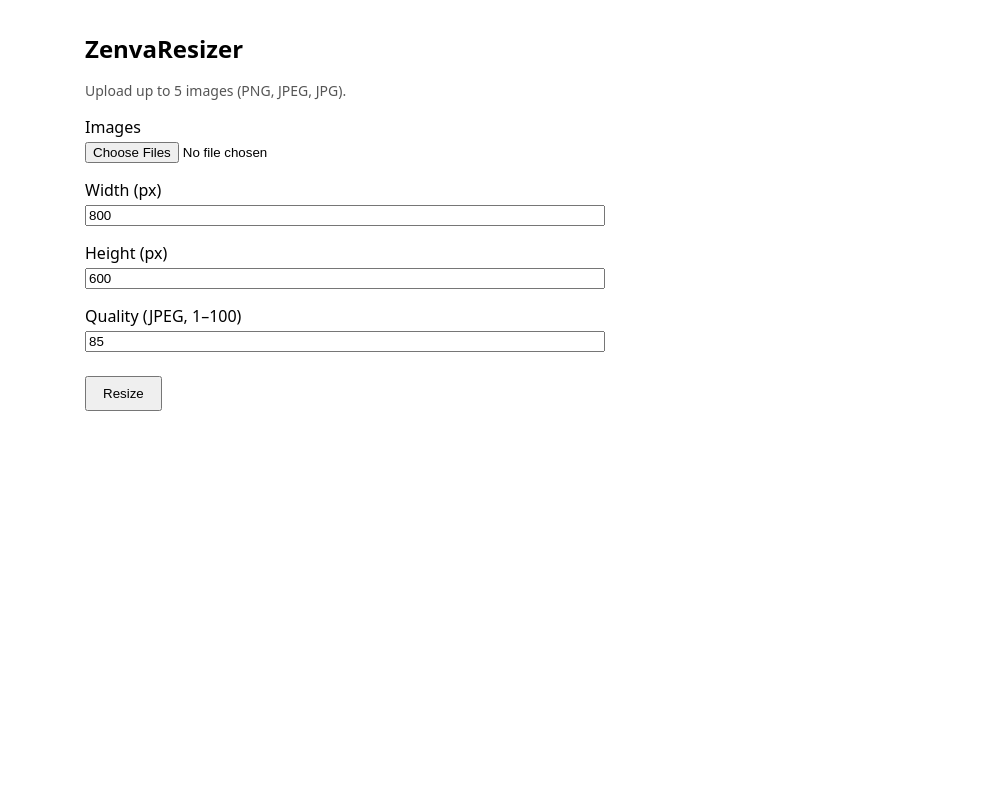
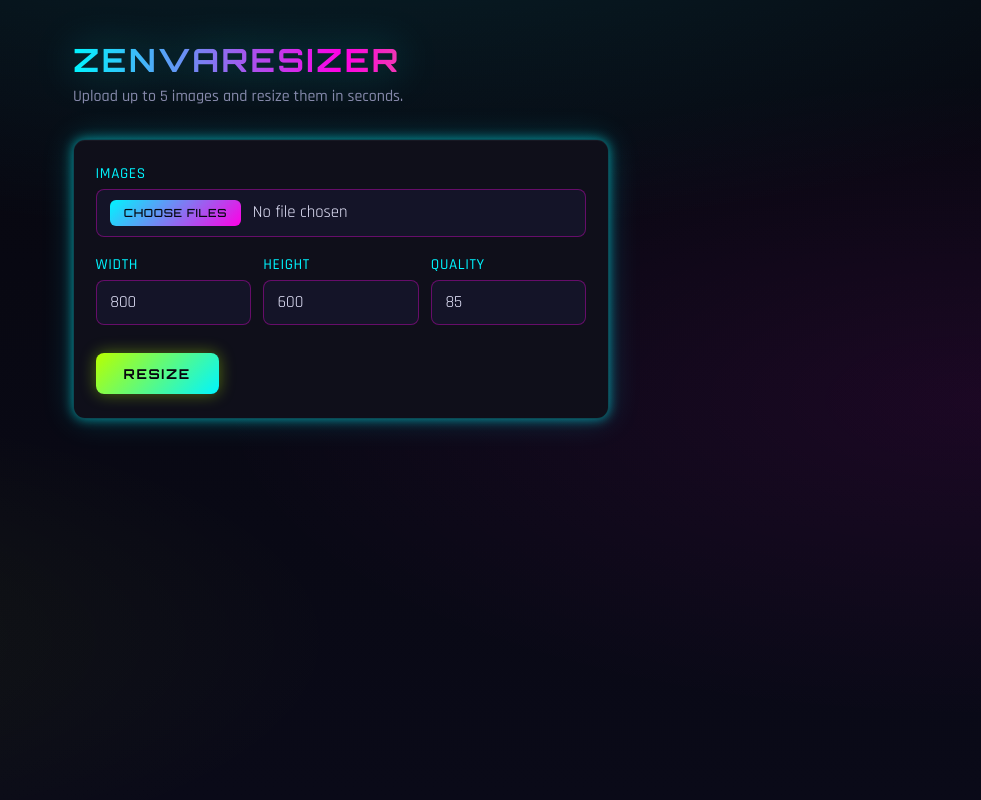
Before and after one commit to JLaborda/cursor-practice, a Flask app: page / in a window 1280 px wide. Shown: the whole page, without its empty margins (299-1280 px from the left). Run offline with Flask 3, Linux system fonts and the light colour scheme.

Commit message:
Restyle ZenvaResizer with a neon-themed shared layout.
Introduce a Jinja base template with dark gradients, glowing panels,
and refactored upload and results pages that extend it.

Co-authored-by: Cursor <cursoragent@cursor.com>

```diff
--- /dev/null
+++ b/templates/base.html
@@ -0,0 +1,243 @@
+<!DOCTYPE html>
+<html lang="en">
+<head>
+  <meta charset="UTF-8">
+  <meta name="viewport" content="width=device-width, initial-scale=1.0">
+  <title>{% block title %}ZenvaResizer{% endblock %}</title>
+  <link rel="preconnect" href="https://fonts.googleapis.com">
+  <link rel="preconnect" href="https://fonts.gstatic.com" crossorigin>
+  <link href="https://fonts.googleapis.com/css2?family=Orbitron:wght@500;700&family=Rajdhani:wght@400;500;600&display=swap" rel="stylesheet">
+  <style>
+    :root {
+      --bg: #07070f;
+      --surface: #0f0f1a;
+      --surface-2: #141428;
+      --neon-cyan: #00f5ff;
+      --neon-magenta: #ff00e5;
+      --neon-lime: #b8ff00;
+      --text: #e8e8ff;
+      --muted: #8888aa;
+      --error: #ff4466;
+      --glow-cyan: 0 0 12px rgba(0, 245, 255, 0.55), 0 0 32px rgba(0, 245, 255, 0.2);
+      --glow-magenta: 0 0 12px rgba(255, 0, 229, 0.5), 0 0 28px rgba(255, 0, 229, 0.18);
+    }
+
+    * { box-sizing: border-box; }
+
+    body {
+      margin: 0;
+      min-height: 100vh;
+      font-family: "Rajdhani", system-ui, sans-serif;
+      font-size: 1.125rem;
+      font-weight: 500;
+      color: var(--text);
+      background: var(--bg);
+      background-image:
+        radial-gradient(ellipse 80% 50% at 50% -20%, rgba(0, 245, 255, 0.12), transparent),
+        radial-gradient(ellipse 60% 40% at 100% 50%, rgba(255, 0, 229, 0.08), transparent),
+        radial-gradient(ellipse 50% 30% at 0% 80%, rgba(184, 255, 0, 0.06), transparent),
+        linear-gradient(180deg, var(--bg) 0%, #0a0a18 100%);
+    }
+
+    .wrap {
+      max-width: {% block max_width %}36rem{% endblock %};
+      margin: 0 auto;
+      padding: 2.5rem 1.25rem 3rem;
+    }
+
+    .brand {
+      font-family: "Orbitron", sans-serif;
+      font-weight: 700;
+      font-size: clamp(1.5rem, 4vw, 2rem);
+      letter-spacing: 0.08em;
+      text-transform: uppercase;
+      margin: 0 0 0.35rem;
+      background: linear-gradient(90deg, var(--neon-cyan), var(--neon-magenta), var(--neon-lime));
+      -webkit-background-clip: text;
+      -webkit-text-fill-color: transparent;
+      background-clip: text;
+      filter: drop-shadow(0 0 20px rgba(0, 245, 255, 0.35));
+    }
+
+    .tagline {
+      color: var(--muted);
+      margin: 0 0 2rem;
+      font-size: 1rem;
+    }
+
+    .panel {
+      background: var(--surface);
+      border: 1px solid rgba(0, 245, 255, 0.25);
+      border-radius: 12px;
+      padding: 1.5rem 1.35rem;
+      box-shadow: var(--glow-cyan), inset 0 1px 0 rgba(255, 255, 255, 0.04);
+    }
+
+    label {
+      display: block;
+      margin-top: 1.1rem;
+      color: var(--neon-cyan);
+      font-size: 0.95rem;
+      letter-spacing: 0.04em;
+      text-transform: uppercase;
+    }
+
+    label:first-of-type { margin-top: 0; }
+
+    input[type="number"],
+    input[type="file"] {
+      display: block;
+      width: 100%;
+      margin-top: 0.4rem;
+      padding: 0.65rem 0.85rem;
+      font-family: inherit;
+      font-size: 1.05rem;
+      color: var(--text);
+      background: var(--surface-2);
+      border: 1px solid rgba(255, 0, 229, 0.35);
+      border-radius: 8px;
+      transition: border-color 0.2s, box-shadow 0.2s;
+    }
+
+    input[type="number"]:focus,
+    input[type="file"]:focus {
+      outline: none;
+      border-color: var(--neon-cyan);
+      box-shadow: 0 0 0 2px rgba(0, 245, 255, 0.25), var(--glow-cyan);
+    }
+
+    input[type="file"]::file-selector-button {
+      margin-right: 0.75rem;
+      padding: 0.35rem 0.85rem;
+      font-family: "Orbitron", sans-serif;
+      font-size: 0.7rem;
+      letter-spacing: 0.06em;
+      text-transform: uppercase;
+      color: var(--bg);
+      background: linear-gradient(135deg, var(--neon-cyan), var(--neon-magenta));
+      border: none;
+      border-radius: 6px;
+      cursor: pointer;
+    }
+
+    .dims {
+      display: grid;
+      grid-template-columns: 1fr 1fr 1fr;
+      gap: 0.75rem;
+    }
+
+    .dims label { margin-top: 1.1rem; }
+
+    button[type="submit"] {
+      display: inline-block;
+      margin-top: 1.75rem;
+      padding: 0.75rem 1.75rem;
+      font-family: "Orbitron", sans-serif;
+      font-size: 0.85rem;
+      font-weight: 700;
+      letter-spacing: 0.12em;
+      text-transform: uppercase;
+      color: var(--bg);
+      background: linear-gradient(135deg, var(--neon-lime), var(--neon-cyan));
+      border: none;
+      border-radius: 8px;
+      cursor: pointer;
+      box-shadow: 0 0 16px rgba(184, 255, 0, 0.4);
+      transition: transform 0.15s, box-shadow 0.2s;
+    }
+
+    button[type="submit"]:hover {
+      transform: translateY(-2px);
+      box-shadow: 0 0 24px rgba(184, 255, 0, 0.55), 0 0 40px rgba(0, 245, 255, 0.25);
+    }
+
+    .error {
+      margin: 0 0 1.25rem;
+      padding: 0.75rem 1rem;
+      color: #fff;
+      background: rgba(255, 68, 102, 0.15);
+      border: 1px solid var(--error);
+      border-radius: 8px;
+      box-shadow: 0 0 14px rgba(255, 68, 102, 0.35);
+    }
+
+    .meta {
+      color: var(--muted);
+      margin: 0 0 1.5rem;
+      padding: 0.65rem 1rem;
+      background: rgba(0, 245, 255, 0.06);
+      border-left: 3px solid var(--neon-magenta);
+      border-radius: 0 8px 8px 0;
+    }
+
+    .card {
+      background: var(--surface);
+      border: 1px solid rgba(255, 0, 229, 0.3);
+      border-radius: 12px;
+      padding: 1.25rem;
+      margin-bottom: 1.5rem;
+      box-shadow: var(--glow-magenta);
+    }
+
+    .card h2 {
+      font-family: "Orbitron", sans-serif;
+      font-size: 0.8rem;
+      font-weight: 500;
+      letter-spacing: 0.06em;
+      margin: 0 0 1rem;
+      color: var(--neon-lime);
+      word-break: break-all;
+    }
+
+    .card .preview {
+      border-radius: 8px;
+      overflow: hidden;
+      border: 1px solid rgba(0, 245, 255, 0.35);
+      box-shadow: var(--glow-cyan);
+      margin-bottom: 1rem;
+    }
+
+    .card img {
+      display: block;
+      width: 100%;
+      height: auto;
+    }
+
+    a.download {
+      color: var(--neon-cyan);
+      text-decoration: none;
+      font-weight: 600;
+    }
+
+    a.download:hover {
+      color: var(--neon-lime);
+      text-shadow: 0 0 12px rgba(184, 255, 0, 0.6);
+    }
+
+    .back { margin-top: 2rem; }
+
+    .back a {
+      color: var(--neon-magenta);
+      text-decoration: none;
+      font-weight: 600;
+    }
+
+    .back a:hover {
+      color: var(--neon-cyan);
+      text-shadow: var(--glow-cyan);
+    }
+
+    @media (max-width: 520px) {
+      .dims { grid-template-columns: 1fr; }
+    }
+
+    {% block extra_styles %}{% endblock %}
+  </style>
+</head>
+<body>
+  <div class="wrap">
+    {% block page_header %}{% endblock %}
+    {% block content %}{% endblock %}
+  </div>
+</body>
+</html>
--- a/templates/index.html
+++ b/templates/index.html
@@ -1,45 +1,36 @@
-<!DOCTYPE html>
-<html lang="en">
-<head>
-  <meta charset="UTF-8">
-  <meta name="viewport" content="width=device-width, initial-scale=1.0">
-  <title>ZenvaResizer</title>
-  <style>
-    body { font-family: system-ui, sans-serif; max-width: 32rem; margin: 2rem auto; padding: 0 1rem; }
-    h1 { font-size: 1.5rem; }
-    label { display: block; margin-top: 1rem; }
-    input[type="number"], input[type="file"] { width: 100%; margin-top: 0.25rem; }
-    button { margin-top: 1.5rem; padding: 0.5rem 1rem; cursor: pointer; }
-    .error { color: #b00020; margin-top: 1rem; }
-    .hint { color: #555; font-size: 0.875rem; }
-  </style>
-</head>
-<body>
-  <h1>ZenvaResizer</h1>
-  <p class="hint">Upload up to {{ max_files }} images (PNG, JPEG, JPG).</p>
+{% extends "base.html" %}
 
+{% block title %}ZenvaResizer{% endblock %}
+
+{% block page_header %}
+<h1 class="brand">ZenvaResizer</h1>
+<p class="tagline">Upload up to {{ max_files }} images and resize them in seconds.</p>
+{% endblock %}
+
+{% block content %}
 {% if error %}
 <p class="error">{{ error }}</p>
 {% endif %}
 
-  <form method="post" enctype="multipart/form-data">
+<form class="panel" method="post" enctype="multipart/form-data">
   <label>
     Images
     <input type="file" name="images" accept=".png,.jpeg,.jpg,.PNG,.JPEG,.JPG" multiple required>
   </label>
+  <div class="dims">
     <label>
-      Width (px)
+      Width
       <input type="number" name="width" min="1" value="800" required>
     </label>
     <label>
-      Height (px)
+      Height
       <input type="number" name="height" min="1" value="600" required>
     </label>
     <label>
-      Quality (JPEG, 1–100)
-      <input type="number" name="quality" min="1" max="100" value="85" required>
+      Quality
+      <input type="number" name="quality" min="1" max="100" value="85" required title="JPEG quality 1–100">
     </label>
+  </div>
   <button type="submit">Resize</button>
 </form>
-</body>
-</html>
+{% endblock %}
```
Also changed, not shown: templates/results.html (+20 -29 lines), tests/test_app.py (+1 -1 lines). Lines whose indentation alone changed are shown as unchanged.
